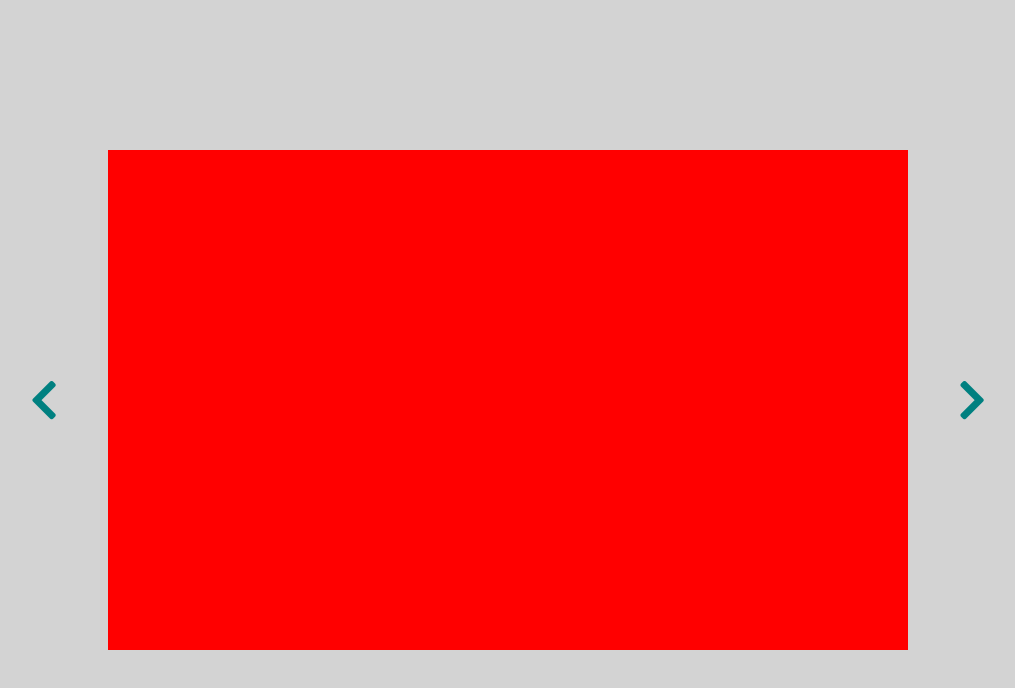
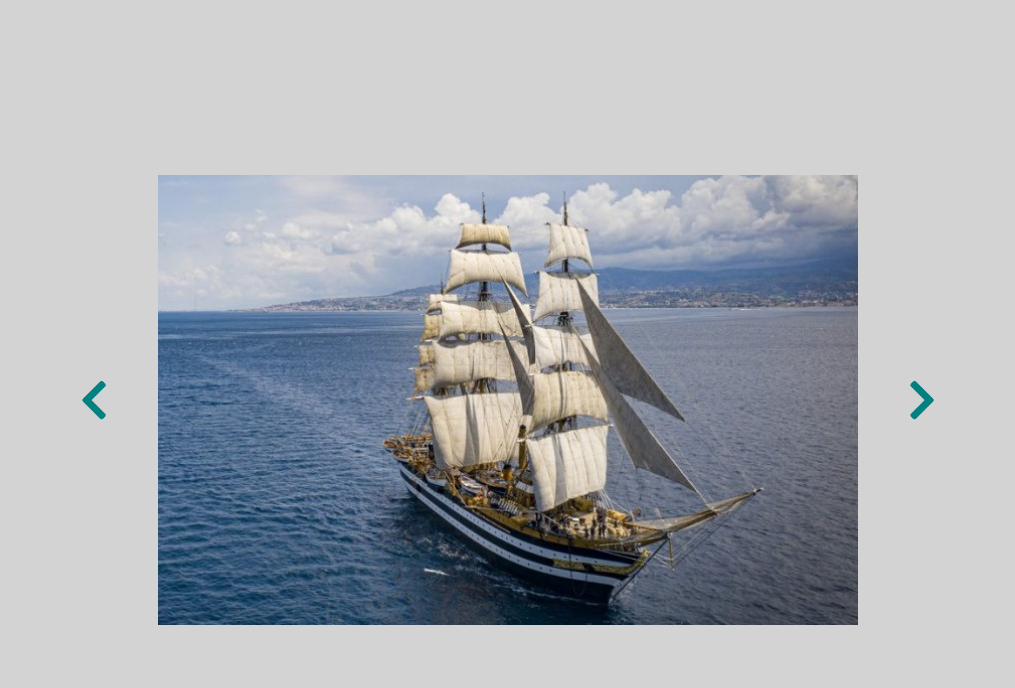
Before and after one commit to maregaale/vue-slider, a plain HTML site: page index.html in a window 1280 px wide. Shown: the whole page, without its empty margins (132-1147 px from the left). Drawn offline with nearby package versions, Linux system fonts and the light colour scheme.

Commit message:
aggiunte immagini al progetto e aggiunta immagine di prova in html

```diff
--- a/css/style.css
+++ b/css/style.css
@@ -13,17 +13,23 @@
 }
 
 .carousel_container {
-  height: 500px;
+  height: 450px;
   margin: auto;
   display: flex;
   align-items: center;
 }
 
 .carousel_container .img_container {
-  background-color: red;
   height: 100%;
-  width: 800px;
+  width: 700px;
   margin: 0 50px;
+}
+
+.carousel_container .img_container img {
+  width: 100%;
+  height: 100%;
+  object-fit: cover;
+  object-position: center;
 }
 
 .carousel_container .arrow_container i {
--- a/index.html
+++ b/index.html
@@ -33,7 +33,7 @@
 
         <!-- contenitore immagini -->
         <div class="img_container">
-
+          <img src="img/vespucci.jpg" alt="">
         </div>
         <!-- /contenitore immagini -->
 
```
Also changed, not shown: img/swan.jpg (added), img/tp52.jpg (added), img/vendee_globe.jpg (added), img/vespucci.jpg (added).
